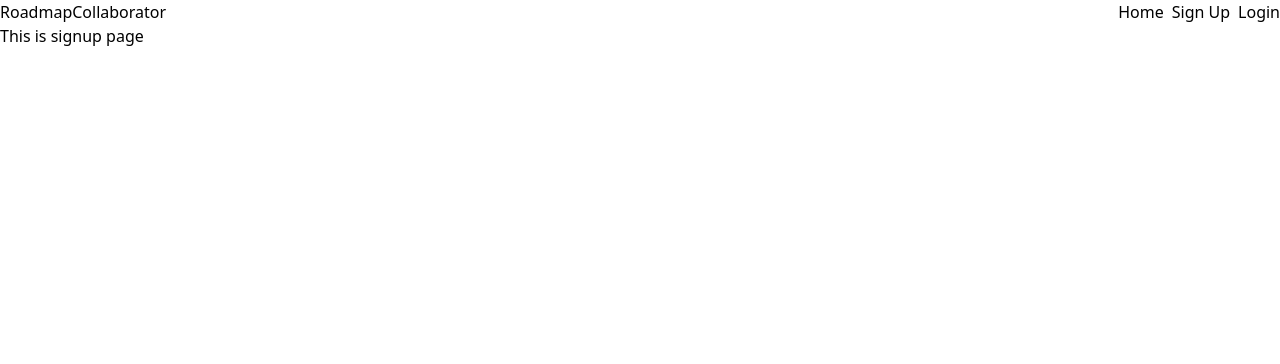
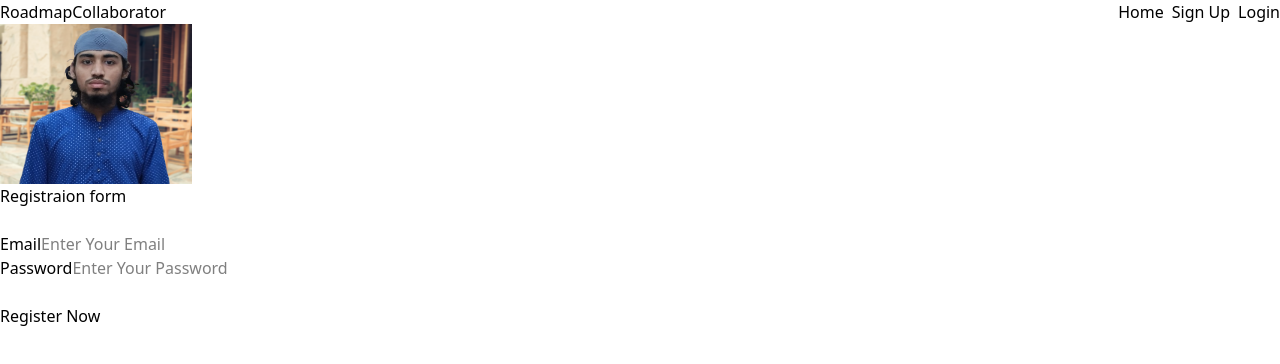
Before and after one commit to muntasir-mahmud-abdullah/Roadmap-App, a React (Vite) app in the folder frontend/: page /signup in a window 1280 px wide. Shown: the top 364 px of the page. Built offline with nearby package versions, Linux system fonts and the light colour scheme.

Commit message:
frontend: input handling done for signup and login form

```diff
--- a/frontend/src/pages/Login.jsx
+++ b/frontend/src/pages/Login.jsx
@@ -1,11 +1,81 @@
 import React from 'react';
+import { useState } from "react";
+const Login = () => {
+  const [user, setUser] = useState({
+    email: "",
+    password: "",
+  });
 
-const Login = () => {
-    return (
-        <div>
-            <h1>This is Login page</h1>
+  // handling the input values
+  const handleInput = (e) => {
+    let name = e.target.name;
+    let value = e.target.value;
+    setUser({
+      ...user,
+      [name]: value,
+    });
+  };
+
+// handling the form submission
+const handleSubmit = (e) => {
+    e.preventDefault();
+    console.log(user);
+}
+  return (
+    <>
+      <section>
+        <div className="">
+          <div className="">
+            {/* image section */}
+            <div className="">
+              <img
+                src="images/dp-removebg-preview.png"
+                alt=""
+                className="w-48 h-40"
+              />
+            </div>
+          </div>
+          {/* registration form section */}
+          <div className="">
+            <h1 className="">Login form</h1>
+            <br />
+            <form action="" onSubmit= {handleSubmit}>
+              <div className="">
+                <label htmlFor="email">Email</label>
+                <input
+                  type="email"
+                  name="email"
+                  placeholder="Enter Your Email"
+                  id=""
+                  required
+                  autoComplete="off"
+                  value={user.email}
+                  onChange={handleInput}
+                />
+              </div>
+              <div>
+                <label htmlFor="password">Password</label>
+                <input
+                  type="password"
+                  name="password"
+                  placeholder="Enter Your Password"
+                  id=""
+                  required
+                  autoComplete="off"
+                  value={user.password}
+                  onChange={handleInput}
+                />
+              </div>
+              <br />
+              <button className="" type="submit">
+                Login Now
+              </button>
+            </form>
+          </div>
         </div>
-    );
+      </section>
+    </>
+  );
 };
 
 export default Login;
--- a/frontend/src/pages/Signup.jsx
+++ b/frontend/src/pages/Signup.jsx
@@ -1,11 +1,80 @@
-import React from 'react';
+import { useState } from "react";
+const Signup = () => {
+  const [user, setUser] = useState({
+    email: "",
+    password: "",
+  });
 
-const Signup = () => {
-    return (
-        <div>
-            <h1>This is signup page</h1>
+  // handling the input values
+  const handleInput = (e) => {
+    let name = e.target.name;
+    let value = e.target.value;
+    setUser({
+      ...user,
+      [name]: value,
+    });
+  };
+
+// handling the form submission
+const handleSubmit = (e) => {
+    e.preventDefault();
+    console.log(user);
+}
+  return (
+    <>
+      <section>
+        <div className="">
+          <div className="">
+            {/* image section */}
+            <div className="">
+              <img
+                src="images/dp-removebg-preview.png"
+                alt=""
+                className="w-48 h-40"
+              />
+            </div>
+          </div>
+          {/* registration form section */}
+          <div className="">
+            <h1 className="">Registraion form</h1>
+            <br />
+            <form action="" onSubmit= {handleSubmit}>
+              <div className="">
+                <label htmlFor="email">Email</label>
+                <input
+                  type="email"
+                  name="email"
+                  placeholder="Enter Your Email"
+                  id=""
+                  required
+                  autoComplete="off"
+                  value={user.email}
+                  onChange={handleInput}
+                />
+              </div>
+              <div>
+                <label htmlFor="password">Password</label>
+                <input
+                  type="password"
+                  name="password"
+                  placeholder="Enter Your Password"
+                  id=""
+                  required
+                  autoComplete="off"
+                  value={user.password}
+                  onChange={handleInput}
+                />
+              </div>
+              <br />
+              <button className="" type="submit">
+                Register Now
+              </button>
+            </form>
+          </div>
         </div>
-    );
+      </section>
+    </>
+  );
 };
 
 export default Signup;
```
Also changed, not shown: frontend/public/images/dp-removebg-preview.png (added).
